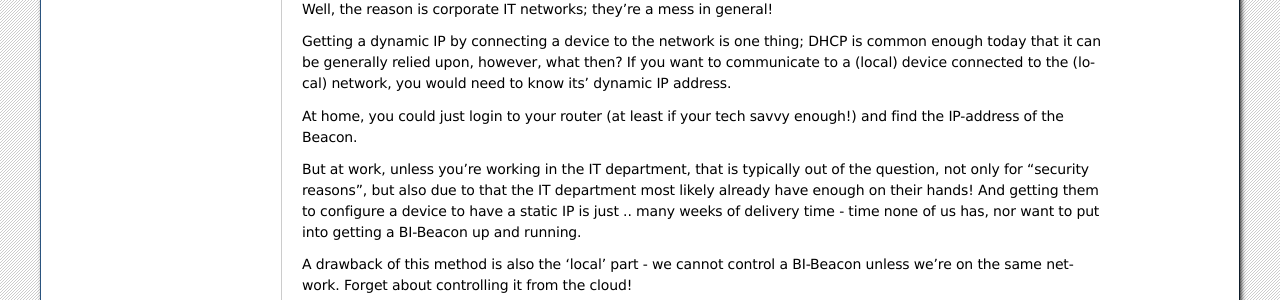
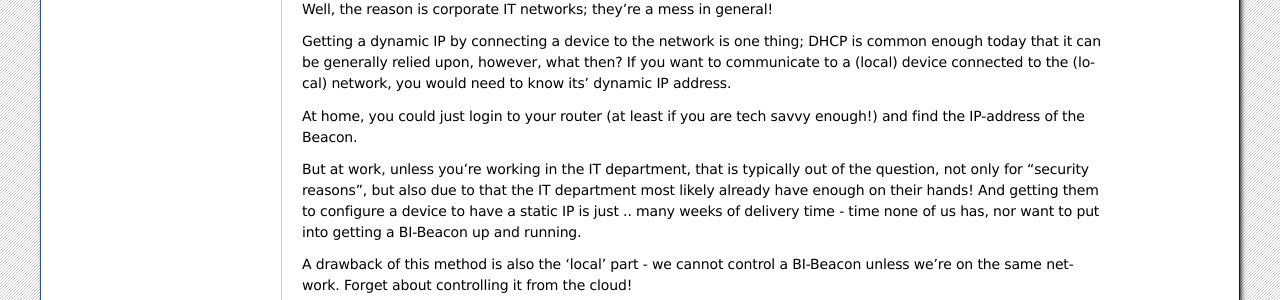
Before and after one commit to BI-Beacon/docs, a Sphinx documentation site: the page built from docs/api.rst, in a window 1280 px wide and 900 px high, scrolled down 1342 px. Shown: the part 152-452 px from the top of the window. Built offline with Sphinx 7.4.7, drawn with Linux system fonts in a browser that asks for light colours; pages that are not in the unit, such as notebooks, are missing from menus.

Commit message:
language

```diff
--- a/docs/api.rst
+++ b/docs/api.rst
@@ -117,7 +117,7 @@
 device connected to  the (local) network, you would need  to know its'
 dynamic IP address.
 
-At home, you could just login to your router (at least if your tech
+At home, you could just login to your router (at least if you are tech
 savvy enough!) and find the IP-address of the Beacon.
 
 But  at work,  unless you're  working in  the IT  department, that  is
```
